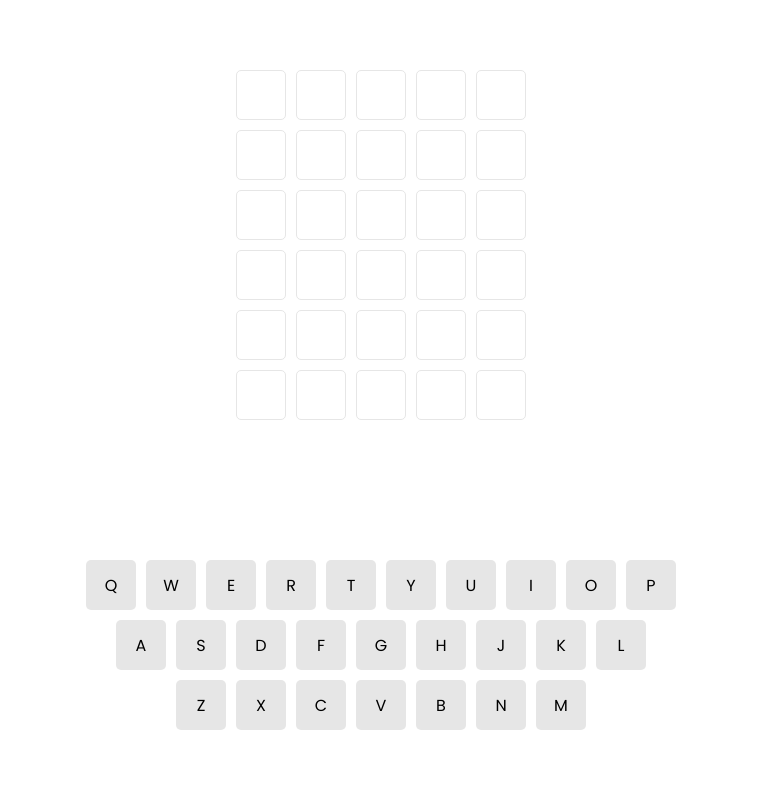
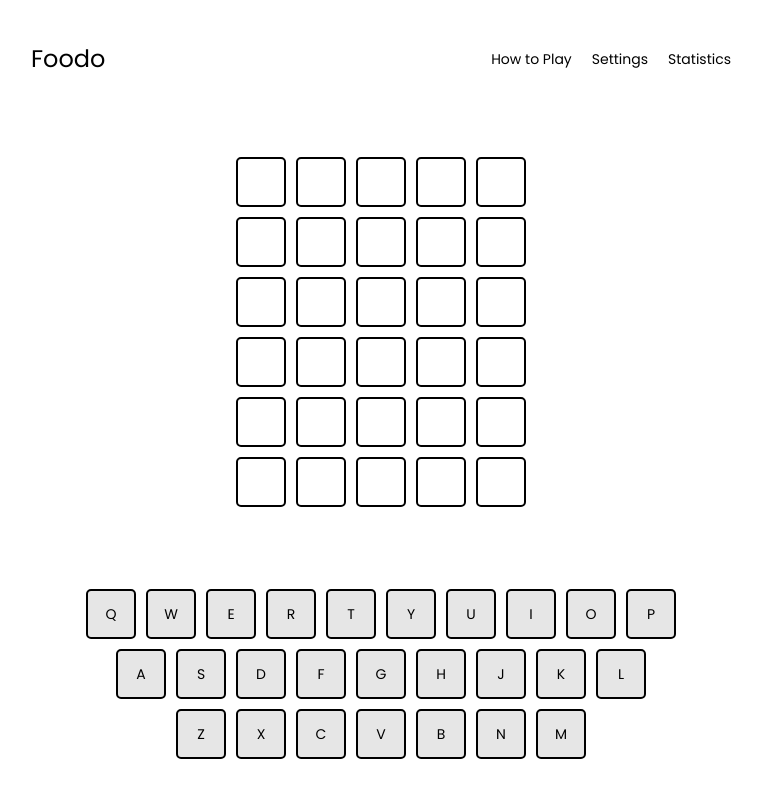
Before and after one commit to JaoAndre/Foodo, a Nuxt app: page / in a window 1280 px wide. Shown: the whole page, without its empty margins (259-1020 px from the left). Built offline with nearby package versions, Linux system fonts and the light colour scheme.

Commit message:
:lipstick: Update the UI and style files.

```diff
--- a/assets/css/default.css
+++ b/assets/css/default.css
@@ -22,3 +22,6 @@ html {
     --White: #ffffff;
     --Black: #000000;
 }
+
+.font-x { font: 400 24px 'Poppins'; }
+.font-p { font: 400 14px 'Poppins'; }
--- a/components/gField.vue
+++ b/components/gField.vue
@@ -2,7 +2,7 @@
   <div class="grid">
 
     <div v-for="row in 6" :key="row" class="grid-row">
-      <div v-for="(cell, index) in 5" :key="index" class="grid-cell"></div>
+      <div v-for="cell in 5" :key="cell" class="grid-cell font-p"></div>
     </div>
 
   </div>
@@ -35,7 +35,7 @@ export default {
   align-items: center;
   width: 50px;
   height: 50px;
-  border: 1px solid var(--Grey);
+  border: 2px solid var(--Black);
   border-radius: 5px;
   cursor: pointer;
   transition: all 0.2s;
--- /dev/null
+++ b/components/hField.vue
@@ -0,0 +1,38 @@
+<template>
+  <header>
+
+    <h1 class="font-x">Foodo</h1>
+    <div class="buttons">
+      <button class="font-p">How to Play</button>
+      <button class="font-p">Settings</button>
+      <button class="font-p">Statistics</button>
+    </div>
+
+  </header>
+</template>
+
+<script>
+export default {
+  name: "hField",
+};
+</script>
+
+<style scoped>
+header {
+  display: flex;
+  justify-content: space-between;
+  align-items: center;
+  width: 100%;
+}
+
+.buttons button {
+  background: none;
+  margin-left: 20px;
+  cursor: pointer;
+  transition: all 0.2s;
+}
+
+.buttons button:hover {
+  transform: scale(1.1);
+}
+</style>
--- a/components/kField.vue
+++ b/components/kField.vue
@@ -2,15 +2,15 @@
   <div class="keyboard">
 
     <div class="keyboard_row">
-      <div v-for="letter in ['Q', 'W', 'E', 'R', 'T', 'Y', 'U', 'I', 'O', 'P']" :key="letter" class="nKey" >{{ letter }}</div>
+      <div v-for="letter in ['Q', 'W', 'E', 'R', 'T', 'Y', 'U', 'I', 'O', 'P']" :key="letter" class="nKey font-p" >{{ letter }}</div>
     </div>
 
     <div class="keyboard_row">
-      <div v-for="letter in ['A', 'S', 'D', 'F', 'G', 'H', 'J', 'K', 'L']" :key="letter" class="nKey" >{{ letter }}</div>
+      <div v-for="letter in ['A', 'S', 'D', 'F', 'G', 'H', 'J', 'K', 'L']" :key="letter" class="nKey font-p" >{{ letter }}</div>
     </div>
 
     <div class="keyboard_row">
-      <div v-for="letter in ['Z', 'X', 'C', 'V', 'B', 'N', 'M']" :key="letter" class="nKey" >{{ letter }}</div>
+      <div v-for="letter in ['Z', 'X', 'C', 'V', 'B', 'N', 'M']" :key="letter" class="nKey font-p" >{{ letter }}</div>
     </div>
 
   </div>
@@ -48,6 +48,7 @@ export default {
   width: 50px;
   height: 50px;
   background: var(--Grey);
+  border: 2px solid var(--Black);
   border-radius: 5px;
   cursor: pointer;
   transition: all 0.2s;
--- a/pages/index.vue
+++ b/pages/index.vue
@@ -2,6 +2,7 @@
   <main>
 
     <section>
+      <hField />
       <gField />
       <kField />
     </section>
@@ -28,7 +29,7 @@ section {
   height: 100vh;
   display: flex;
   flex-direction: column;
+  justify-content: space-around;
   align-items: center;
-  justify-content: space-around;
 }
 </style>
```
